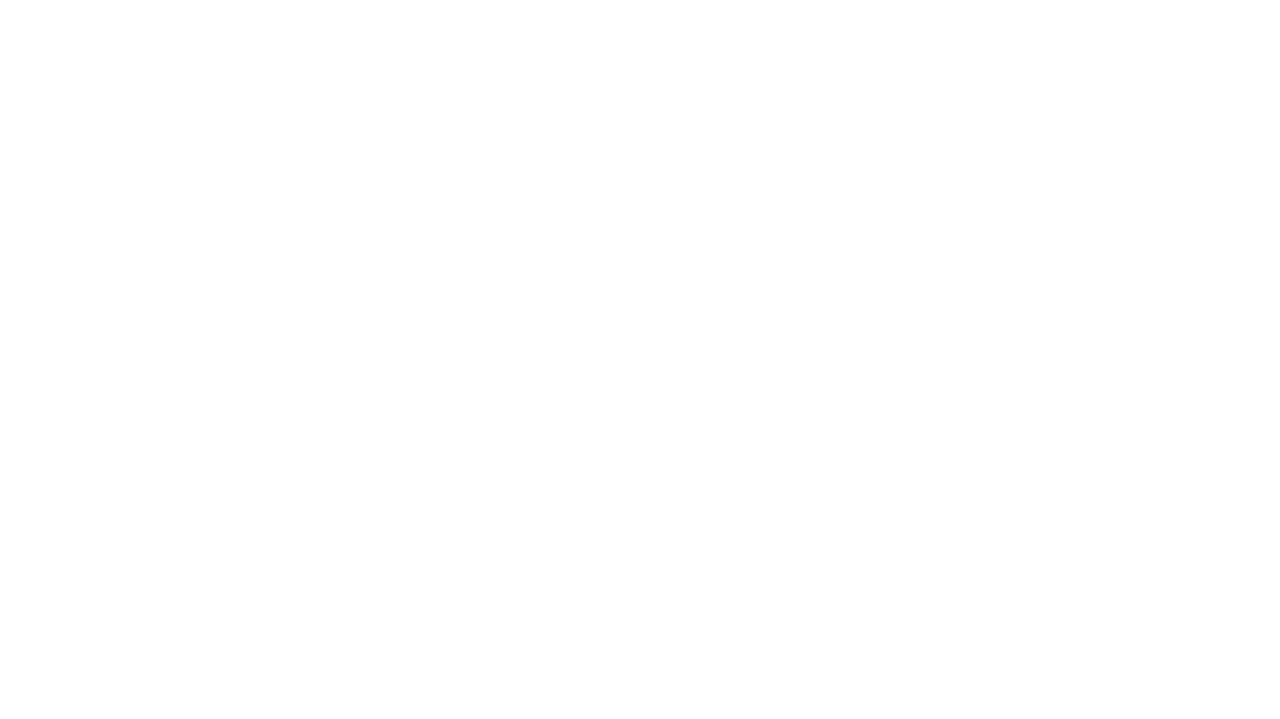
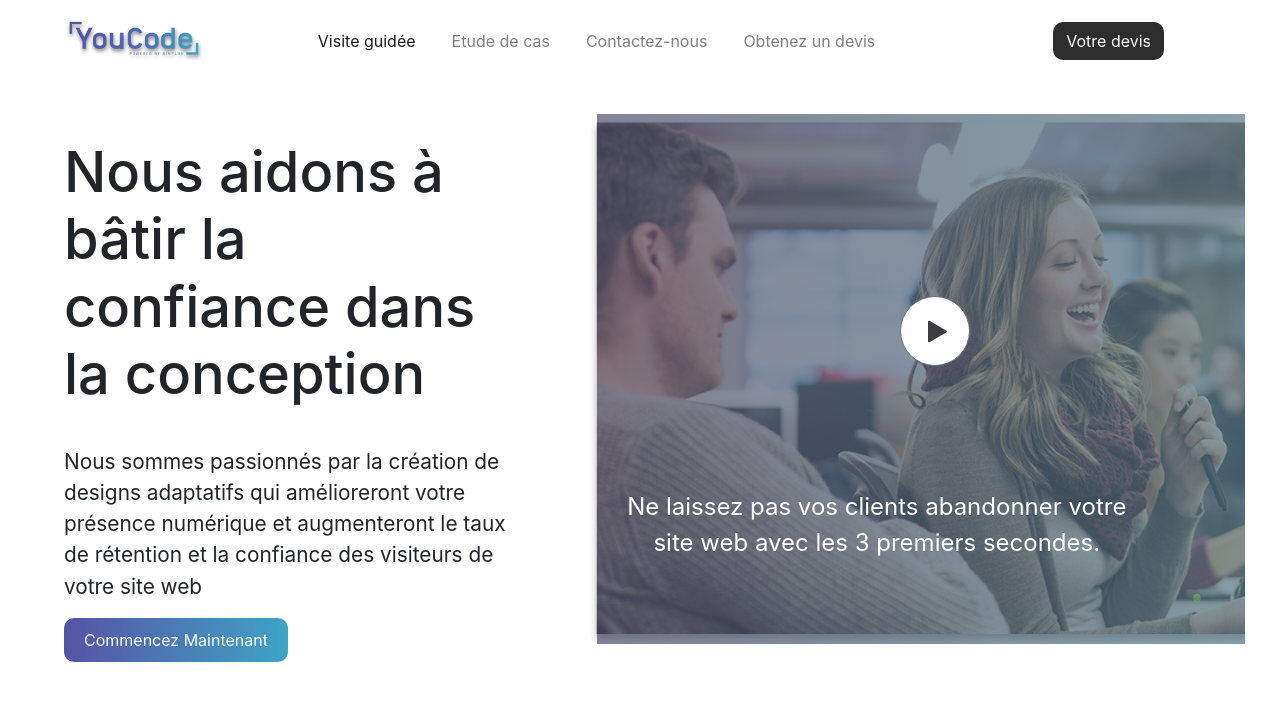
Before and after one commit to mell-khadija/brief-project, a plain HTML site: page index.html in a window 1280 px wide. Drawn offline with nearby package versions, Linux system fonts and the light colour scheme.

Commit message:
terminate the header section

```diff
--- a/css/main.scss
+++ b/css/main.scss
@@ -0,0 +1,2 @@
+// @use '../css/sass/layout/header';
+@import "../css/sass/layout/header";
--- a/css/sass/layout/_header.scss
+++ b/css/sass/layout/_header.scss
@@ -0,0 +1,80 @@
+ @use '../variable';
+ @use '../base';
+ ///////////////////////////////////////////:
+ body {
+     overflow-x: hidden;
+ }
+
+ .navbar {
+     padding-top: 20px;
+     .logo {
+         padding-left: 50px;
+     }
+     .collapse {
+         padding-right: 100px;
+         .nav-item {
+             padding-right: 20px;
+         }
+         .form-inline {
+             padding-left: 150px;
+         }
+         .btn {
+             background-color: rgba(0, 0, 0, 0.822);
+             color: white;
+             border-radius: 10px;
+         }
+     }
+ }
+
+ .section1 {
+     padding-left: 5%;
+     padding-top: 70px;
+     float: left;
+     width: 40%;
+     .title {
+         //  padding-left: 10%;
+         font-size: 3.5rem;
+     }
+     .paragraphe {
+         //  padding-left: 10%;
+         padding-top: 30px;
+         font-size: 1.3rem;
+     }
+     .bttn {
+         padding: 10px 20px;
+         background: linear-gradient(to right, #5554A5, #3EA4C5);
+         border-radius: 10px;
+         border: none;
+         color: white;
+     }
+ }
+
+ .image {
+     position: relative;
+     padding-left: 6%;
+     padding-top: 50px;
+     float: right;
+     width: 60%;
+     .rien {
+         position: absolute;
+         right: 4.5%;
+         top: 7%;
+         width: 84.5%;
+         height: 82%;
+         background: linear-gradient(to right, #4F506B, #537784);
+         opacity: 0.7;
+     }
+     .play {
+         position: relative;
+         bottom: 350px;
+         left: 45%;
+     }
+     .text {
+         color: white;
+         font-size: 1.5rem;
+         text-align: center;
+         position: absolute;
+         top: 65%;
+         right: 20%;
+     }
+ }
--- a/index.html
+++ b/index.html
@@ -1,17 +1,57 @@
 <!DOCTYPE html>
 <html lang="en" dir="ltr">
+
 <head>
     <meta charset="UTF-8">
     <meta name="description" content="">
     <meta name="viewport" content="width=device-width, initial-scale=1.0">
+    <link rel="stylesheet" href="https://stackpath.bootstrapcdn.com/bootstrap/4.4.1/css/bootstrap.min.css" integrity="sha384-Vkoo8x4CGsO3+Hhxv8T/Q5PaXtkKtu6ug5TOeNV6gBiFeWPGFN9MuhOf23Q9Ifjh" crossorigin="anonymous">
     <link href="https://fonts.googleapis.com/css?family=Poppins&display=swap" rel="stylesheet">
+    <link rel="stylesheet" href="css/main.css">
     <title>web design with sass</title>
 </head>
+
 <body>
+    <nav class="navbar navbar-expand-lg navbar-light bg-white">
+        <img class="logo" src="Images/logo-youcode.png" alt="logo" height="15%" width="15%">
+        <div class="collapse navbar-collapse" id="navbarSupportedContent">
+            <ul class="navbar-nav ml-auto">
+                <li class="nav-item active">
+                    <a class="nav-link" href="#">Visite guidée <span class="sr-only">(current)</span></a>
+                </li>
+                <li class="nav-item">
+                    <a class="nav-link" href="#">Etude de cas</a>
+                </li>
+                <li class="nav-item">
+                    <a class="nav-link" href="#">Contactez-nous</a>
+                </li>
+                <li class="nav-item">
+                    <a class="nav-link" href="#">Obtenez un devis</a>
+                </li>
+
+            </ul>
+            <form class="form-inline my-2 my-lg-0"></form>
+
+            <button class="btn" type="submit">Votre devis</button>
+            </form>
+        </div>
+    </nav>
     <header>
+        <div class="section1">
+            <h1 class="title">Nous aidons à bâtir la confiance dans la conception</h1>
+            <p class="paragraphe">Nous sommes passionnés par la création de designs adaptatifs qui amélioreront votre présence numérique et augmenteront le taux de rétention et la confiance des visiteurs de votre site web </p>
+            <button class="bttn">Commencez Maintenant</button>
+        </div>
+        <div class="image"><img src="Images/stock-photo-at-work.png" width="95%" height="95%">
+            <div class="rien"></div>
+            <img class="play" src="Images/Groupe 34.png" alt="play">
+            <p class="text">Ne laissez pas vos clients abandonner votre<br> site web avec les 3 premiers secondes.</p>
+        </div>
+
     </header>
     <section></section>
     <section></section>
     <footer></footer>
 </body>
+
 </html>
```
Also changed, not shown: Images/Groupe 34.png (added), css/main.css (added), 1 other file.
